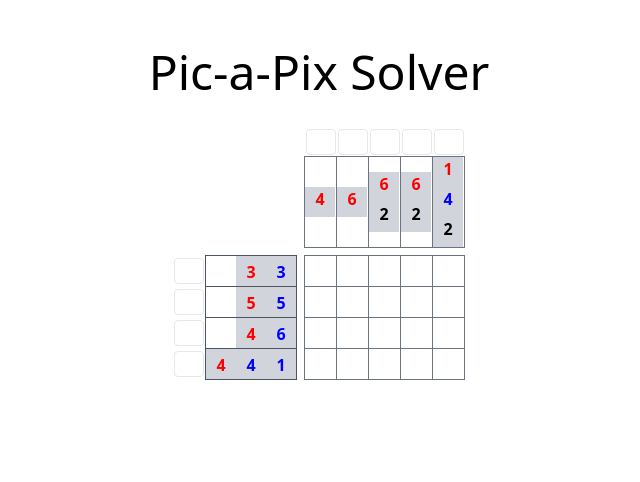
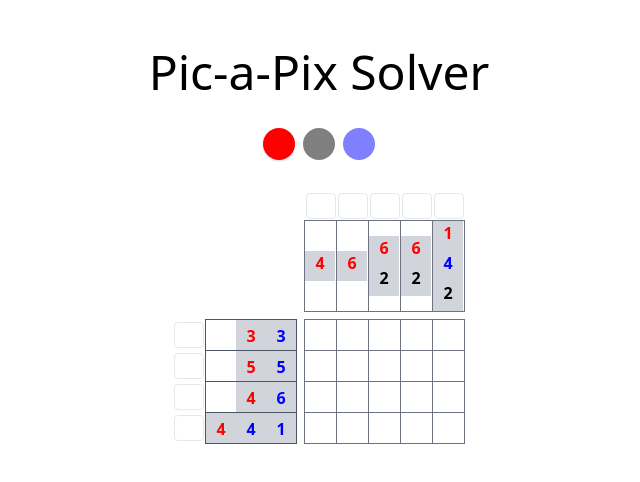
Before and after one commit to jsborjesson/conceptis-puzzle-solver, a Vue app: page /pic-a-pix in a window 1280 px wide. Shown: the top 482 px of the page, without its empty margins (321-961 px from the left). Built offline with nearby package versions, Linux system fonts and the light colour scheme.

Commit message:
Add palette

```diff
--- a/src/pic-a-pix/PicAPix.vue
+++ b/src/pic-a-pix/PicAPix.vue
@@ -1,6 +1,17 @@
 <template>
   <div class="flex flex-col items-center px-4 py-12 space-y-8">
     <h1 class="text-5xl text-center">Pic-a-Pix Solver</h1>
+
+    <!-- Palette -->
+    <div class="flex space-x-2">
+      <span
+        v-for="color in palette"
+        :key="color"
+        :style="`background-color: ${color}`"
+        class="block w-8 h-8 rounded-full opacity-50 cursor-pointer"
+        :class="{ 'opacity-100 shadow': color === paletteSelected }"
+        @click="paletteSelected = color" />
+    </div>
 
     <table class="box-border">
       <!-- Vertical inputs -->
@@ -117,6 +128,8 @@ const example: Puzzle = {
 export default defineComponent({
   data() {
     return {
+      palette: ["red", "black", "blue"] as Color[],
+      paletteSelected: "red" as Color,
       puzzle: example,
       squareSize: 30,
     }
```
